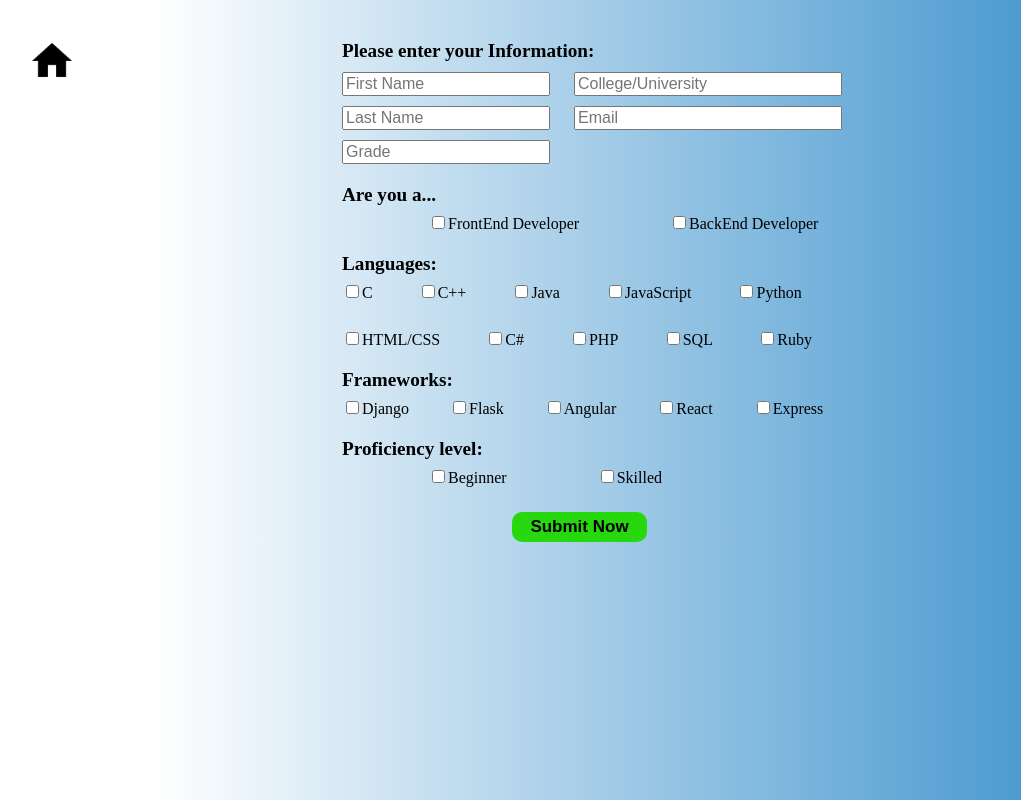
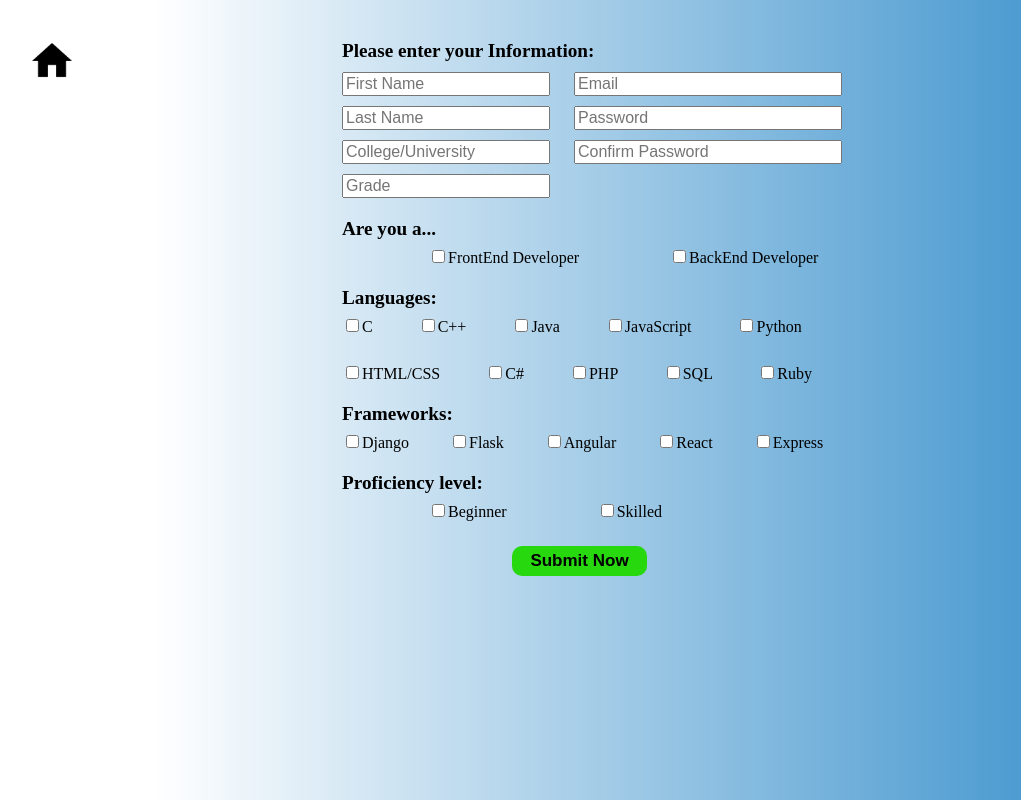
Before and after one commit to nomekop65/HackMatch, a Python web app: template HackMatch/HackMatch/Templates/HackMatch/register.html in a window 1280 px wide. Shown: the whole page, without its empty margins (38-1059 px from the left). Run offline with Jinja, Linux system fonts and the light colour scheme; the template is opened without the code that fills it, so the values that code supplies are empty.

Commit message:
Add files via upload

```diff
--- a/HackMatch/HackMatch/Templates/HackMatch/events.html
+++ b/HackMatch/HackMatch/Templates/HackMatch/events.html
@@ -3,12 +3,12 @@
 <head>
   <meta charset="UTF-8">
   <meta http-equiv="X-UA-Compatible" content="IE=edge">
-  <link rel="stylesheet" href="styleEvents.css">
+  <link rel="stylesheet" href="/HackMatch/static/HackMatch/styleEvents.css">
   <meta name="viewport" content="width=device-width, initial-scale=1.0">
   <title>Events</title>
 </head>
 <body>
-  <a href="index.html"><img class="goHome" src="homeLogo.png" alt=""></a>
+  <a href="index.html"><img class="goHome" src="/HackMatch/static/HackMatch/homeLogo.png" alt=""></a>
   <div class="main">
     <div class="divOne">
       <p class="heading">Happening Now!</p>
--- a/HackMatch/HackMatch/Templates/HackMatch/logIn.html
+++ b/HackMatch/HackMatch/Templates/HackMatch/logIn.html
@@ -3,12 +3,12 @@
 <head>
   <meta charset="UTF-8">
   <meta http-equiv="X-UA-Compatible" content="IE=edge">
-  <link rel="stylesheet" href="/HackMatch/static/styleLogIn.css">
+  <link rel="stylesheet" href="/HackMatch/static/HackMatch/styleLogIn.css">
   <meta name="viewport" content="width=device-width, initial-scale=1.0">
   <title>Log In</title>
 </head>
 <body>
-    <a href="index.html"><img class="goHome" src="/HackMatch/static/homeLogo.png" alt="a"></a>
+    <a href="index.html"><img class="goHome" src="/HackMatch/static/HackMatch/homeLogo.png" alt="a"></a>
   <div class="logInContainer">
     <form action="index.html" method="get">
       <label for ="emailTextInput">Email:</label>
--- a/HackMatch/HackMatch/Templates/HackMatch/register.html
+++ b/HackMatch/HackMatch/Templates/HackMatch/register.html
@@ -3,19 +3,23 @@
 <head>
   <meta charset="UTF-8">
   <meta http-equiv="X-UA-Compatible" content="IE=edge">
-  <link rel="stylesheet" href="styleRegister.css">
+  <link rel="stylesheet" href="/HackMatch/static/HackMatch/styleRegister.css">
   <meta name="viewport" content="width=device-width, initial-scale=1.0">
   <title>Registor Now &copy;</title>
 </head>
 <body>
-  <a href="index.html"><img class="goHome" src="homeLogo.png" alt=""></a>
+  <a href="index.html"><img class="goHome" src="/HackMatch/static/HackMatch/homeLogo.png" alt=""></a>
+  <form action="index.html" method="get">
     <div class="section">
       <div class="input" >
         <P class="textToUser">Please enter your Information: </P>
         <input class="takeInput" type="text", placeholder="First Name">
-      <input class="takeInput1" type="text", placeholder="College/University">
+        <input class="takeInput1" type="text", placeholder="Email">
         <input class="takeInput" type="text", placeholder="Last Name">
-      <input class="takeInput1" type="text", placeholder="Email">
+        <input class="takeInput1" type="text", placeholder="Password">
+        <input class="takeInput" type="text", placeholder="College/University">
+        <input class="takeInput1" type="text", placeholder="Confirm Password">
+
         <input class="takeInput" type="text", placeholder="Grade">
       </div>
       <div class="input">
@@ -51,7 +55,8 @@
         <input class="choice" type="checkbox">Beginner
         <input class="choice" type="checkbox">Skilled
       </div>
-    <button class="submitButton">Submit Now</button>
+      <button class="submitButton" value="Submit">Submit Now</button>
     </div>
+  </form>
 </body>
 </html>
```
Also changed, not shown: HackMatch/HackMatch/Templates/HackMatch/findTeam.html (+5 -3 lines), HackMatch/HackMatch/Templates/HackMatch/index.html (+5 -5 lines). Lines whose indentation alone changed are shown as unchanged.
